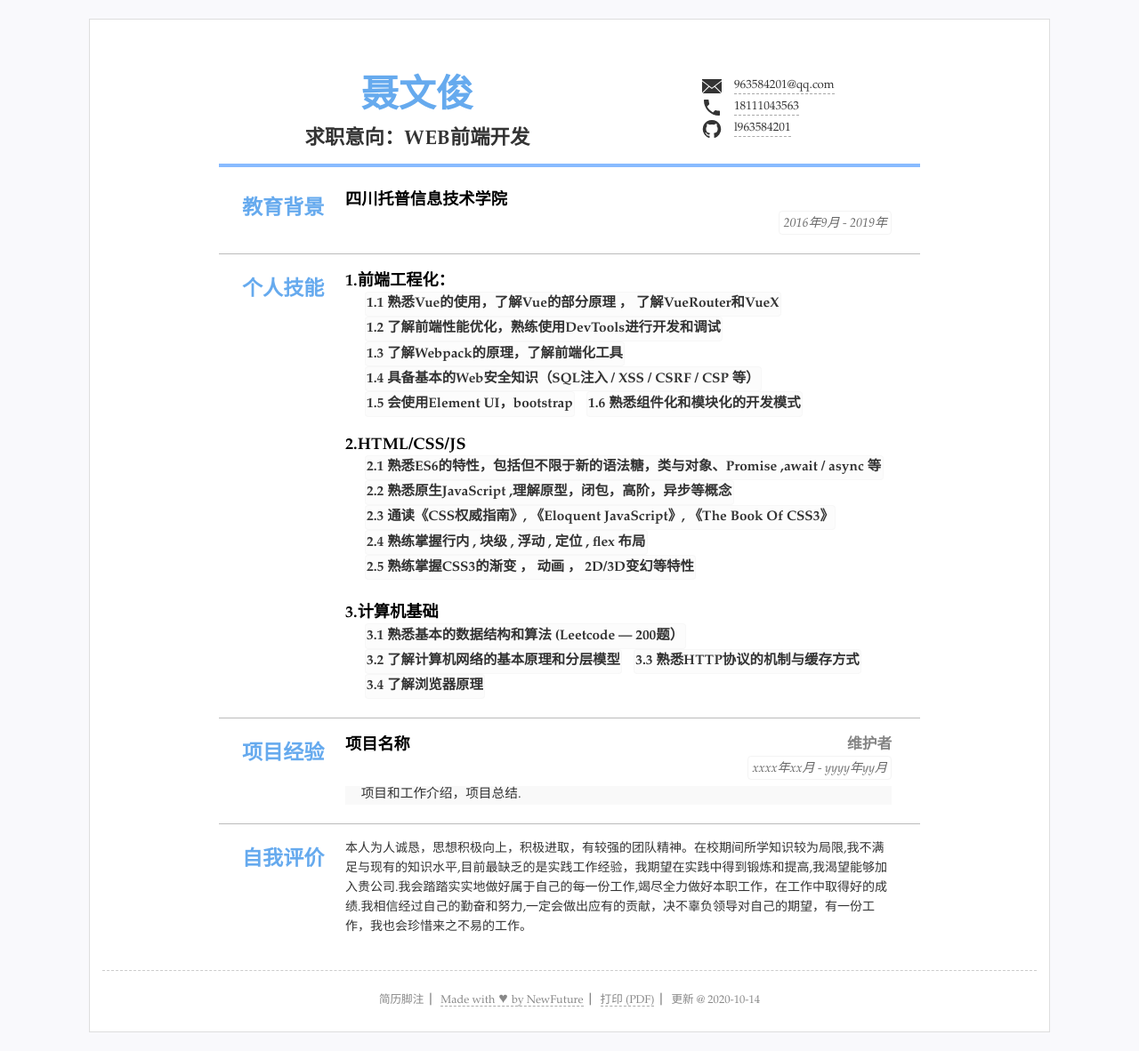
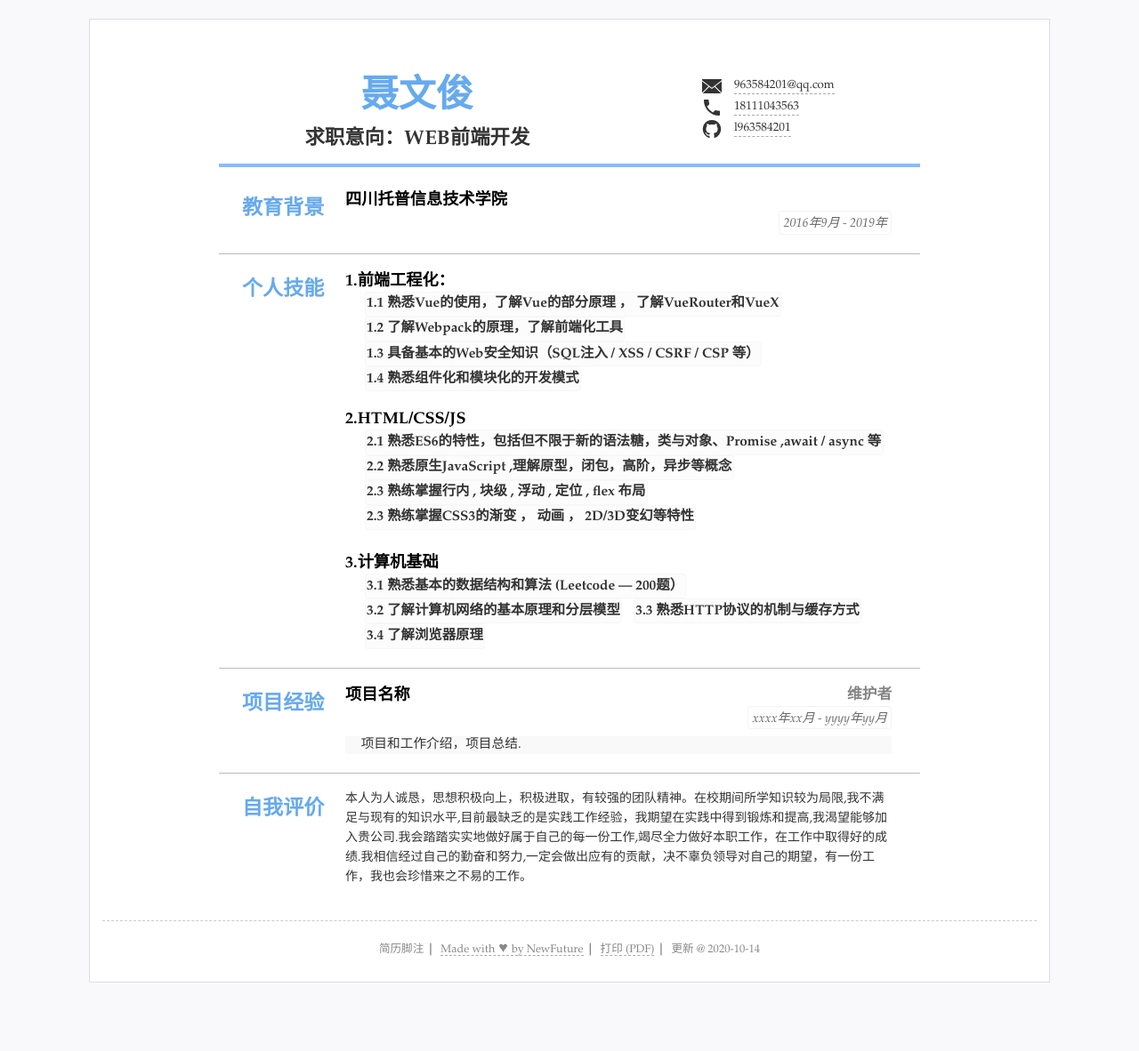
Before and after one commit to l963584201/CV, a Jekyll site: the page built from index.html, in a window 1280 px wide. Shown: the whole page at 89% size. Built offline with Jekyll 4.4.1, drawn with Linux system fonts in a browser that asks for light colours; after the commit the page ends 1126 px from its top, so only the background shows below that.

Commit message:
Update resume.yml

```diff
--- a/_data/resume.yml
+++ b/_data/resume.yml
@@ -41,18 +41,15 @@ main: #简历主要内容，
   - title: 1.前端工程化：
     items: #itmems 可以小块的方式显示
     - 1.1 熟悉Vue的使⽤，了解Vue的部分原理 ， 了解VueRouter和VueX
-    - 1.2 了解前端性能优化，熟练使⽤DevTools进⾏开发和调试
-    - 1.3 了解Webpack的原理，了解前端化⼯具
-    - 1.4 具备基本的Web安全知识（SQL注⼊ / XSS / CSRF / CSP 等）
-    - 1.5 会使⽤Element UI，bootstrap
-    - 1.6 熟悉组件化和模块化的开发模式
+    - 1.2 了解Webpack的原理，了解前端化⼯具
+    - 1.3 具备基本的Web安全知识（SQL注⼊ / XSS / CSRF / CSP 等）
+    - 1.4 熟悉组件化和模块化的开发模式
   - title: 2.HTML/CSS/JS
     items: #itmems 可以小块的方式显示
     - 2.1 熟悉ES6的特性，包括但不限于新的语法糖，类与对象、Promise ,await / async 等
     - 2.2 熟悉原⽣JavaScript ,理解原型，闭包，⾼阶，异步等概念
-    - 2.3 通读《CSS权威指南》, 《Eloquent JavaScript》, 《The Book Of CSS3》
-    - 2.4 熟练掌握⾏内 , 块级 , 浮动 , 定位 , flex 布局
-    - 2.5 熟练掌握CSS3的渐变 ， 动画 ， 2D/3D变幻等特性
+    - 2.3 熟练掌握⾏内 , 块级 , 浮动 , 定位 , flex 布局
+    - 2.3 熟练掌握CSS3的渐变 ， 动画 ， 2D/3D变幻等特性
   - title: 3.计算机基础
     items: #itmems 可以小块的方式显示
     - 3.1 熟悉基本的数据结构和算法 (Leetcode — 200题）
```
